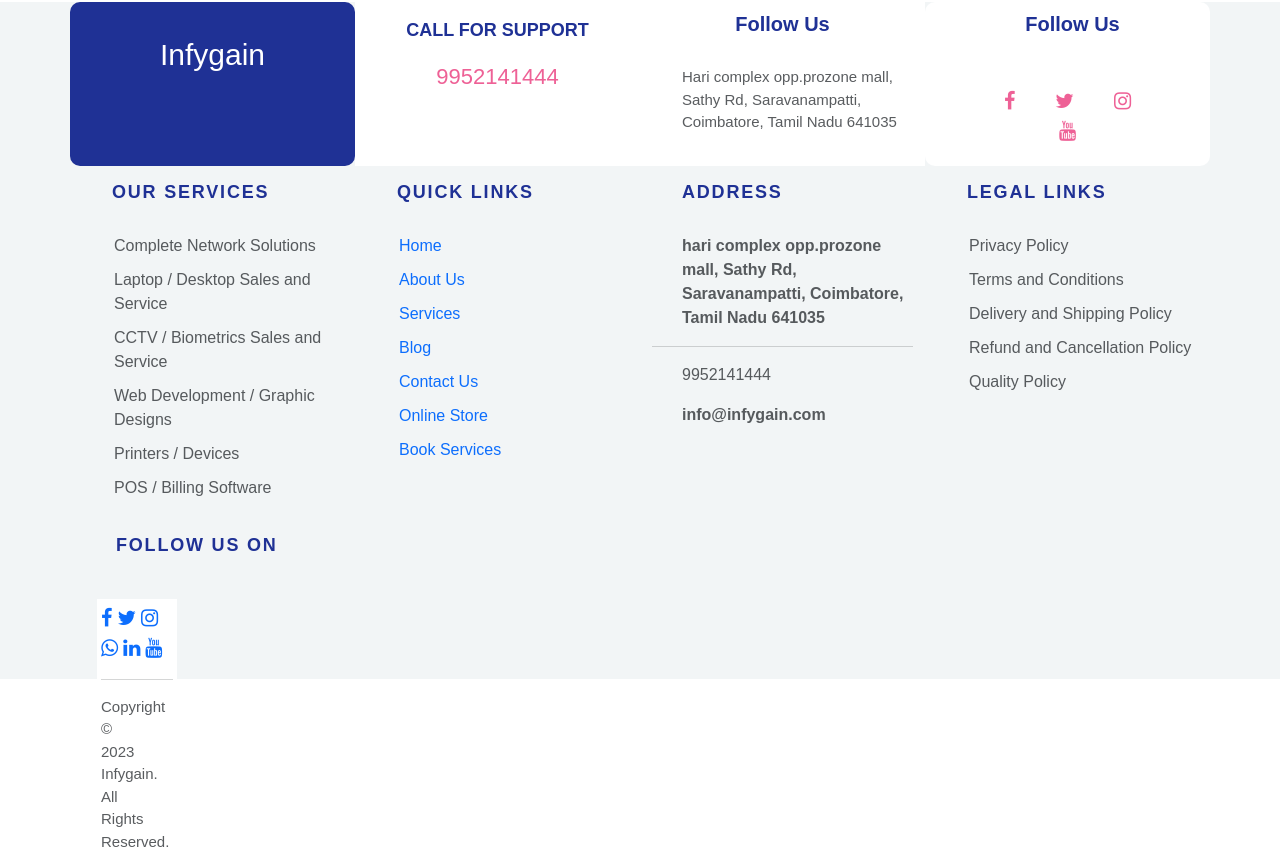
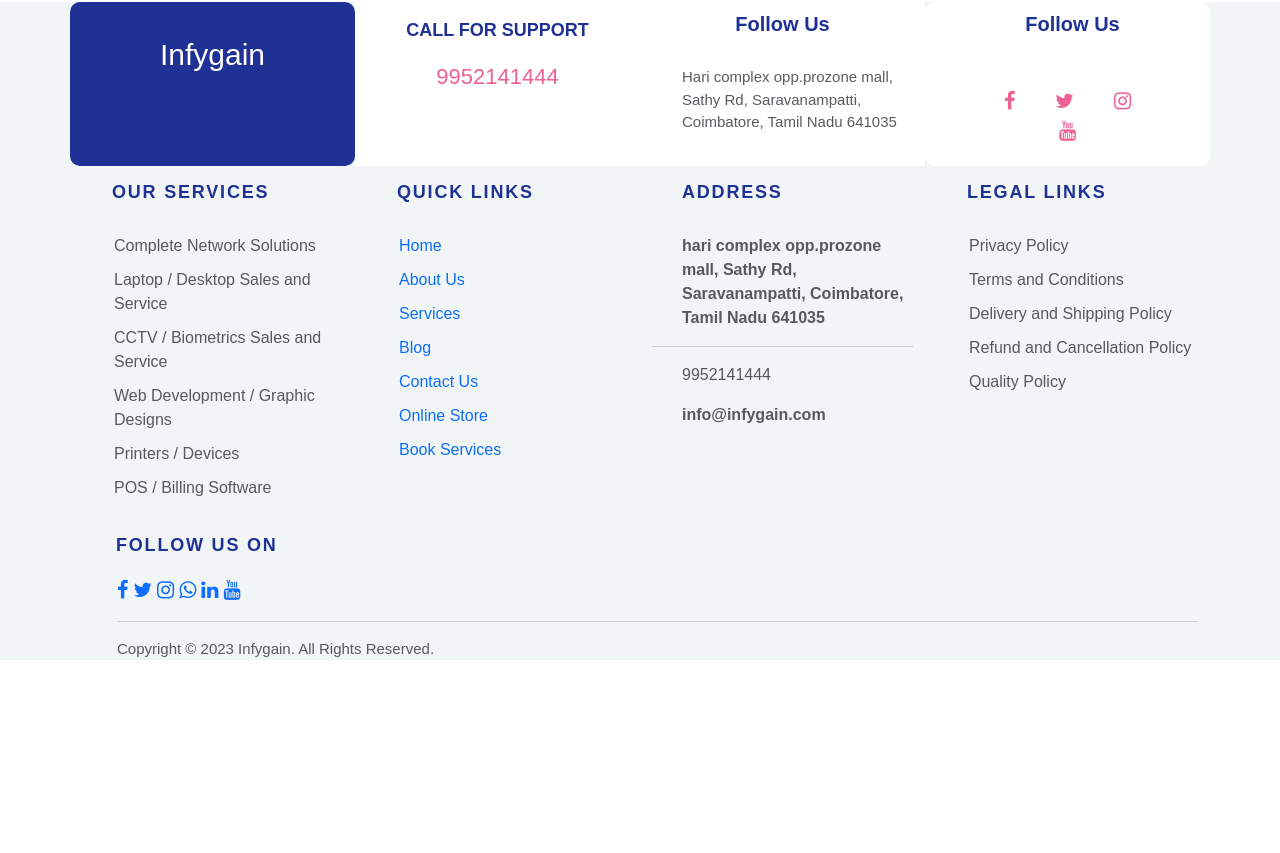
Before and after one commit to keerthana-malar/infy-website, a React (Create React App) app: page /About in a window 1280 px wide. Shown: the part 4123-4976 px from the top of the page. After the commit the page ends 4783 px from the top, so only its background shows below. Built offline with nearby package versions, Linux system fonts and the light colour scheme; a web font is replaced by a local one.

Commit message:
footer corrections updated
footer corrections updated

```diff
--- a/src/common/footer.js
+++ b/src/common/footer.js
@@ -93,7 +93,7 @@
 
                 <div className='socialmediaicons'>
                     <p className='mini-title follow'>Follow Us On</p>
-                    <div className='icons'>
+                    <div className='iconss'>
                         <a href="https://www.facebook.com/your-page-url" target="_blank" rel="noopener noreferrer" >
                             <i className="fa fa-facebook facebook"></i>
                         </a>
--- a/src/css/footer.css
+++ b/src/css/footer.css
@@ -62,7 +62,7 @@
 
 
 
-.icons {
+.iconss {
     font-size: 20px;
     margin-left: 35px;
 color: var(--sec);
--- a/src/ispservice.js
+++ b/src/ispservice.js
@@ -1,3 +1,4 @@
+import Header from './common/header';
 import Banner from './ispservice/banner';
 import Blogsection from './ispservice/blogsection';
 import Finalbanner from './ispservice/finalbanner';
@@ -5,6 +6,7 @@
 import Secondbanner from './ispservice/secondbanner';
 import Servbelowcont from './ispservice/service-below-con';
 import Services from './ispservice/services';
+import Footer from './common/footer';
 
 import Thirdbanner from './ispservice/thirdbanner';
 import React, { useEffect } from 'react';
@@ -21,7 +23,7 @@
     return(
         <>
         <meta name="viewport" content="width=device-width, initial-scale=1"></meta>
-
+        <Header/>
         <Banner/>
         <Firstsection/>
         <Secondbanner/>
@@ -30,7 +32,7 @@
         <Thirdbanner/>
         <Blogsection/>
         <Finalbanner/>
-
+        <Footer />
         </>
     );
 }
```
